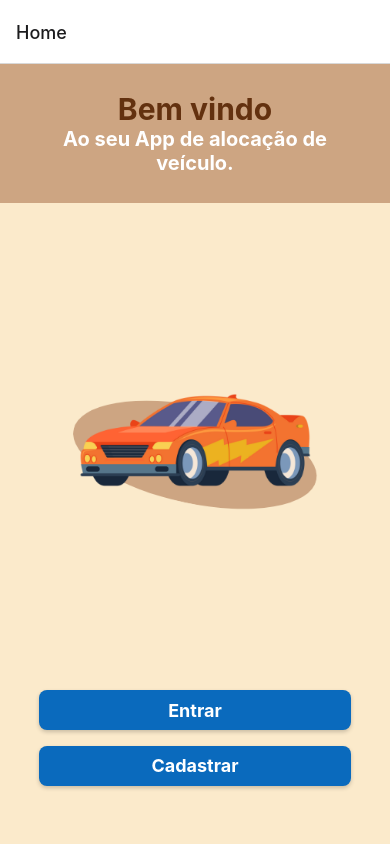
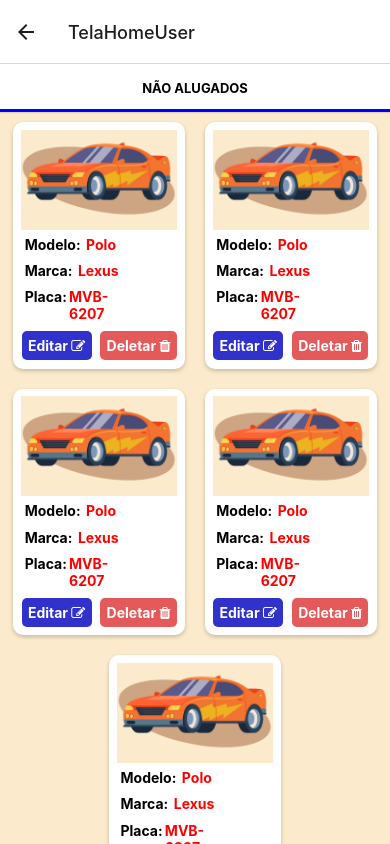
Before and after one commit to RenatoFreitas1991/prj-alocacao, a React Native app: screen /TelaHomeUser in a window 390 px wide. Built offline with nearby package versions, Linux system fonts and the light colour scheme.

Commit message:
feat: TelaHomeUser

```diff
--- a/package.json
+++ b/package.json
@@ -18,7 +18,7 @@
     "@react-navigation/native": "^6.1.18",
     "@react-navigation/native-stack": "^6.11.0",
     "@react-navigation/stack": "^6.4.1",
-    "expo": "~51.0.37",
+    "expo": "~51.0.38",
     "expo-cli": "^6.3.12",
     "expo-status-bar": "~1.12.1",
     "react": "18.2.0",
--- a/src/routes/stack.routes.tsx
+++ b/src/routes/stack.routes.tsx
@@ -4,16 +4,22 @@
 import TelaLogin from "../screens/TelaLogin";
 import TelaCadastro from "../screens/TelaCadastro";
 import TelaSenha from "../screens/TelaSenha";
-import TelaHome from "../screens/TelaHome";
-import Alugados from '../screens/VeiculosAlugados'; // Import the new password setup screen
+import TelaHomeAdmin from "../screens/TelaHomeAdmin";
+import TelaHomeUser from "../screens/TelaHomeUser";
+import Alugados from '../screens/VeiculosAlugados';
+import NaoAlugados from '../screens/VeiculosNaoAlugados';
+import Deletados from '../screens/VeiculosDeletados'; // Import the new password setup screen
 
 export type StackParamList = {
     Home: undefined;
     Login: undefined;
     Cadastro: undefined;
     TelaSenha: undefined;
-    TelaHome: undefined;
-    Alugados:undefined; // TelaSenha does not expect any parameters
+    TelaHomeAdmin: undefined;
+    TelaHomeUser: undefined;
+    Alugados:undefined;
+    NaoAlugados:undefined;
+    Deletados:undefined; // TelaSenha does not expect any parameters
 };
 
 const Stack = createNativeStackNavigator<StackParamList>();
@@ -25,8 +31,11 @@
             <Stack.Screen name="Login" component={TelaLogin} />
             <Stack.Screen name="Cadastro" component={TelaCadastro} />
             <Stack.Screen name="TelaSenha" component={TelaSenha} />
-            <Stack.Screen name="TelaHome" component={TelaHome} />
+            <Stack.Screen name="TelaHomeAdmin" component={TelaHomeAdmin} />
+            <Stack.Screen name="TelaHomeUser" component={TelaHomeUser} />
             <Stack.Screen name="Alugados" component={Alugados} />
+            <Stack.Screen name="NaoAlugados" component={NaoAlugados} />
+            <Stack.Screen name="Deletados" component={Deletados} />
         </Stack.Navigator>
     );
 }
--- a/src/screens/TelaHome.tsx
+++ b/src/screens/TelaHomeAdmin.tsx
@@ -1,18 +1,40 @@
-import React, { useState } from "react";
+import React from "react";
+import { StyleSheet } from "react-native";
 import { createMaterialTopTabNavigator } from '@react-navigation/material-top-tabs';
 
 import Alugados from './VeiculosAlugados';
 import VeiculosNaoAlugados from './VeiculosNaoAlugados'
 import VeiculosDeletados from './VeiculosDeletados';
+import TelaInicial from "./TelaInicial";
 
 const Tab = createMaterialTopTabNavigator();
 
 export default function TelaHome() {
   return (
-    <Tab.Navigator>
+    <Tab.Navigator
+      screenOptions={{
+        tabBarIndicatorStyle: styles.indicator,
+        tabBarLabelStyle: styles.label,
+      }}
+    >
       <Tab.Screen name="Não Alugados" component={VeiculosNaoAlugados} />
       <Tab.Screen name="Alugados" component={Alugados} />
       <Tab.Screen name="Deletados" component={VeiculosDeletados} />
     </Tab.Navigator>
   );
 }
+
+const styles = StyleSheet.create({
+  tabBar: {
+    backgroundColor: '#f8f8f8',
+  },
+  indicator: {
+    backgroundColor: 'blue',
+    height: 3,
+  },
+  label: {
+    fontSize: 13,
+    fontWeight: 'bold',
+    color: '#000',
+  },
+});
--- /dev/null
+++ b/src/screens/TelaHomeUser.tsx
@@ -0,0 +1,38 @@
+import React from "react";
+import { StyleSheet } from "react-native";
+import { createMaterialTopTabNavigator } from '@react-navigation/material-top-tabs';
+
+import Alugados from './VeiculosAlugados';
+import VeiculosNaoAlugados from './VeiculosNaoAlugados'
+import VeiculosDeletados from './VeiculosDeletados';
+import TelaInicial from "./TelaInicial";
+
+const Tab = createMaterialTopTabNavigator();
+
+export default function TelaHome() {
+  return (
+    <Tab.Navigator
+      screenOptions={{
+        tabBarIndicatorStyle: styles.indicator,
+        tabBarLabelStyle: styles.label,
+      }}
+    >
+      <Tab.Screen name="Não Alugados" component={VeiculosNaoAlugados} />
+    </Tab.Navigator>
+  );
+}
+
+const styles = StyleSheet.create({
+  tabBar: {
+    backgroundColor: '#f8f8f8',
+  },
+  indicator: {
+    backgroundColor: 'blue',
+    height: 3,
+  },
+  label: {
+    fontSize: 13,
+    fontWeight: 'bold',
+    color: '#000',
+  },
+});
--- a/src/screens/TelaLogin.tsx
+++ b/src/screens/TelaLogin.tsx
@@ -12,7 +12,7 @@
     const navigation = useNavigation<NavigationPropInicial>();
 
     function abrirTelaHomeUsuario() {
-        navigation.navigate("TelaHome");
+        navigation.navigate("TelaHomeAdmin");
     }
 
     function abrirTelaInicial() {
```
Also changed, not shown: 1 other file (tests, documents, lock files or other folders).
